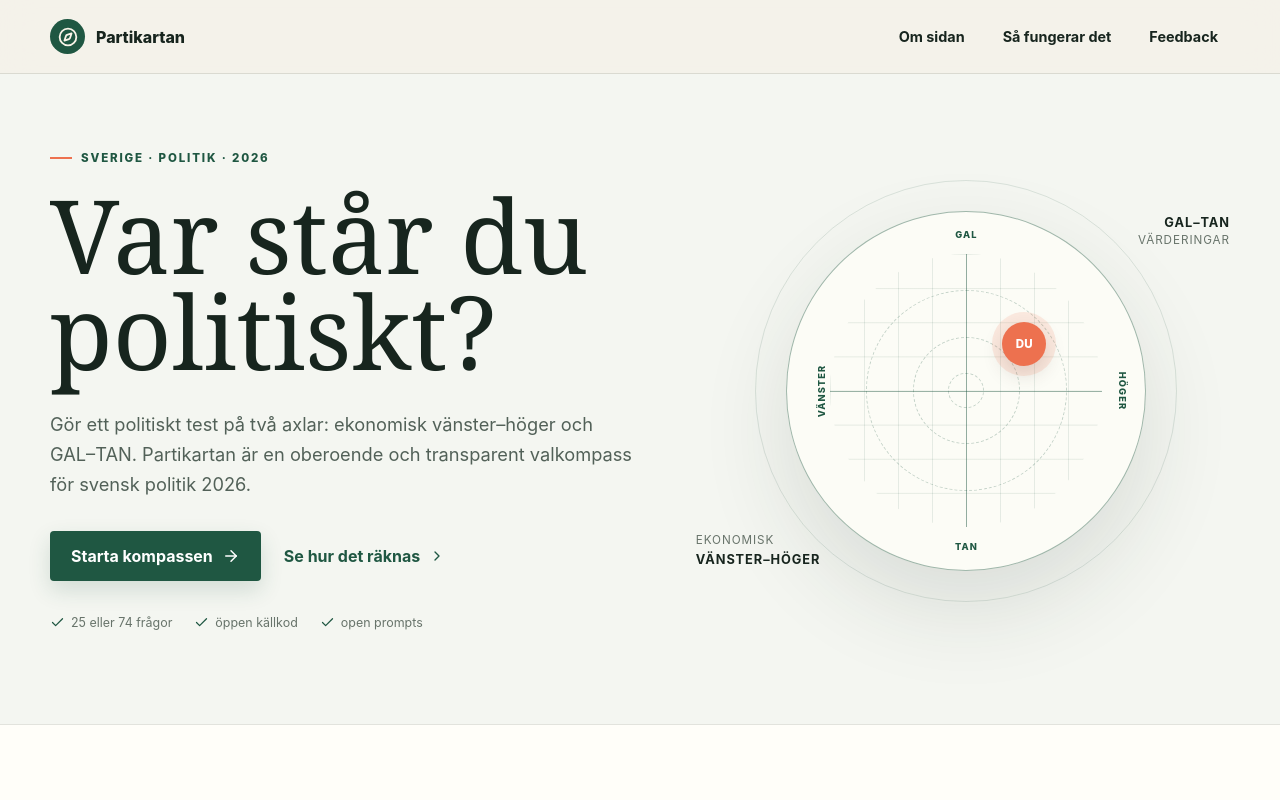
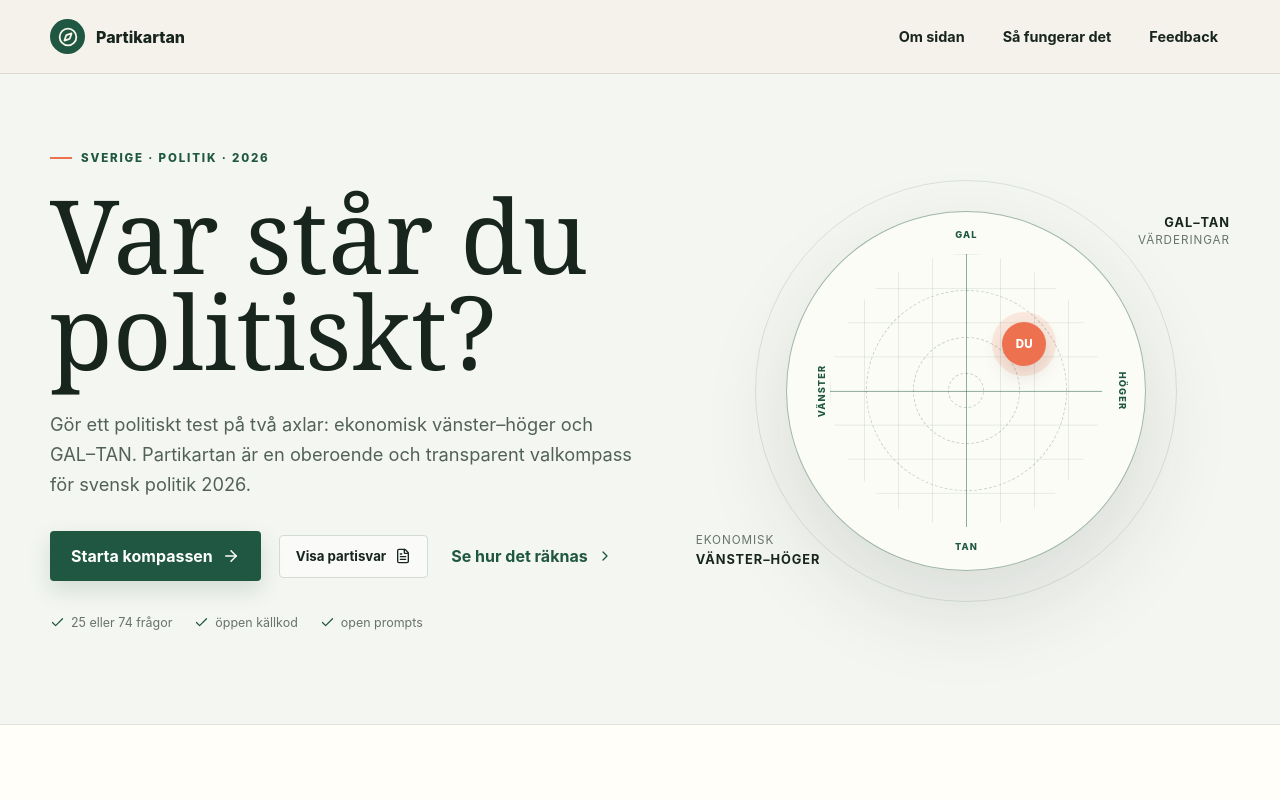
Before and after one commit to LEC1224/Partikartan, a React (Vite) app: page / in a window 1280 px wide. Shown: the top 800 px of the page. Built offline with nearby package versions, Linux system fonts and the light colour scheme.

Commit message:
Add direct party answers link

```diff
--- a/src/App.tsx
+++ b/src/App.tsx
@@ -297,6 +297,11 @@ function StartPage({
               {complete ? 'Visa ditt resultat' : hasProgress ? 'Fortsätt där du slutade' : 'Starta kompassen'}
               <ArrowRight size={18} />
             </button>
+            {!complete && (
+              <button className="secondary-button" onClick={onResult}>
+                Visa partisvar <FileText size={16} />
+              </button>
+            )}
             {hasProgress && (
               <button className="secondary-button" onClick={onReset}>Börja om <RefreshCw size={16} /></button>
             )}
```
